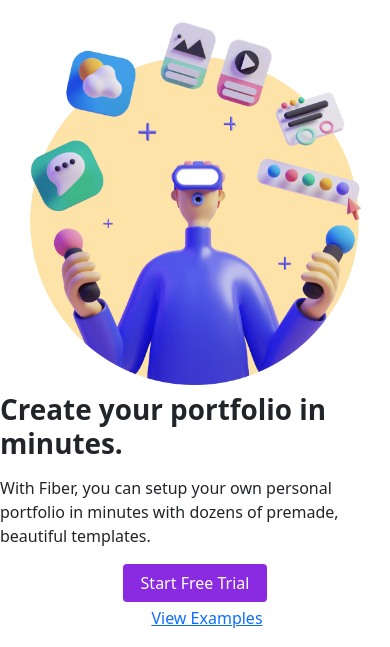
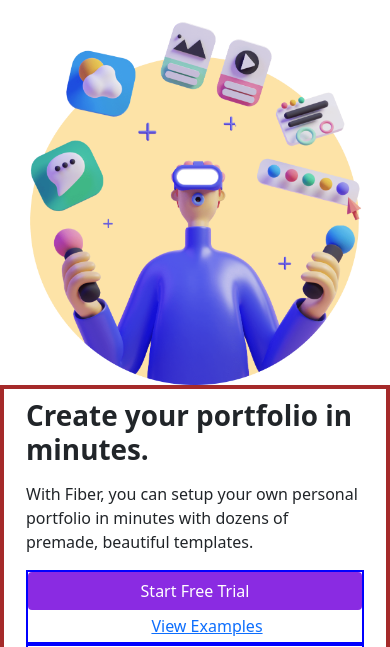
Before and after one commit to carter85/Fiber-Landing-Page, a plain HTML site: page index.html in a window 390 px wide. Shown: the part 67-714 px from the top of the page. Drawn offline with nearby package versions, Linux system fonts and the light colour scheme.

Commit message:
worked on hero spacing when resizing

```diff
--- a/index.html
+++ b/index.html
@@ -50,29 +50,34 @@
 <!-- Hero Section -->
 <div id="heroWrapper" class="p-5">
     <div id="heroMain" class="d-flex py-5 container-lg">
-        <div id="heroLeft" class="col-lg-6 my-auto">
-            <div id="heroLeftInner" class=" d-flex flex-column my-auto p-2">
+        <div id="heroLeft" class="col-lg-6 my-auto bw">
+            <div id="heroLeftInner" class=" d-flex bw flex-column my-auto p-2">
                 <div id="rated" class="d-flex ">
                     <div id="starCont" class="">
                         <img src="Assets/star.svg" class="" alt=""><img src="Assets/star.svg" alt=""><img src="Assets/star.svg" alt=""><img src="Assets/star.svg" alt=""><img src="Assets/star.svg" alt="">
                     </div>
                     <div id="ratedCont">Rated 4.8/5 (243 reviews)</div>
                 </div>
-                <div id="createPortCont" class=" py-2">
+
+                <div id="heroAd">
+                    <div id="createPortCont" class="py-2">
                         <h1><strong>Create your portfolio in minutes.</strong></h1>
                     </div>
                     <div id="setupCont" class="">
                         <p>With Fiber, you can setup your own personal portfolio in minutes with dozens of premade, beautiful templates.</p>
                     </div>
-                <div id="trialCont" class="d-flex">
+                    <div id="trialCont" class="d-flex bb">
                         <button id="trialButton" class="btn">Start Free Trial</button>
                         <div id="examplesCont" class="p-1 ms-4"><a href="#">View Examples</a></div>
                     </div>
-                <div id="checkmarkCont" class="d-flex py-3">
+                    <div id="checkmarkCont" class="d-flex bb py-3">
                         <div id="credit" class="d-flex "><img src="Assets/Checkmark.svg" class="me-2 my-auto" alt=""><p class="me-3 my-auto">No Credit Card Required</p></div>
                         <div id="freeTemplate" class="d-flex"><img src="Assets/Checkmark.svg" class="me-2 my-auto" alt=""><p class="my-auto">10 Free Templates</p></div>
                     </div>
                 </div>
+
+            </div>
+
         </div>
         <div id="heroRight" class=" col-lg-6">
             <div id="heroImgCont">
--- a/styles.css
+++ b/styles.css
@@ -35,8 +35,22 @@
         flex-direction: column-reverse !important;
         padding: 0px !important;
     }
-    #heroLeftInner, #heroWrapper {
+    #heroWrapper {
         padding: 0px !important;
+    }
+    #heroLeftInner {
+        padding: 2px !important;
+    }
+    #trialCont {
+        display: flex;
+        justify-content: center;
+        text-align: center;
+    }
+    #checkmarkCont {
+        justify-content: space-around;
+    }
+    #heroAd {
+        padding: 0px 20px !important;
     }
     #trialCont, #whyElements, #checkmarkCont {
         display: flex;
```
Lines whose indentation alone changed are shown as unchanged.
